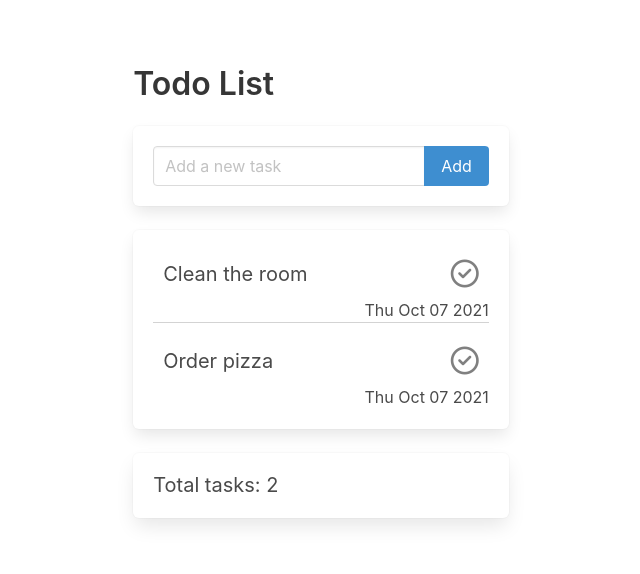
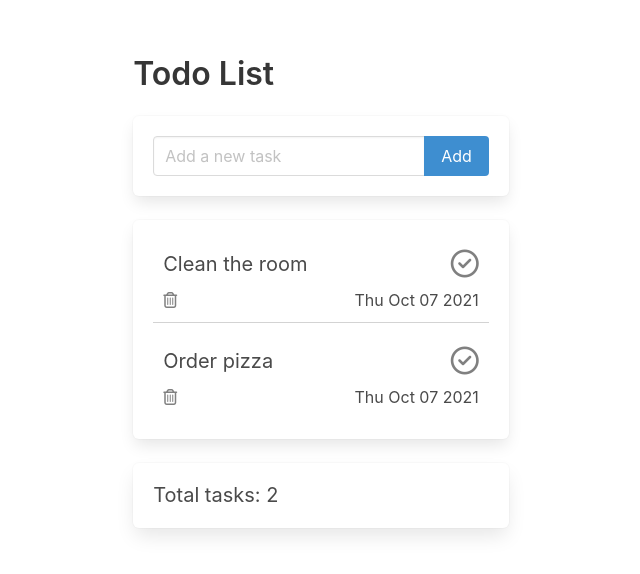
Before and after one commit to POWRFULCOW89/react-bedu, a React (Create React App) app: page / in a window 1280 px wide. Shown: the part 108-682 px from the top of the page, without its empty margins (319-959 px from the left). Built offline with nearby package versions, Linux system fonts and the light colour scheme.

Commit message:
Borrar tareas

```diff
--- a/src/components/TodoList.tsx
+++ b/src/components/TodoList.tsx
@@ -1,73 +1,116 @@
-import '../css/TodoList.css';
+import "../css/TodoList.css";
 import { useState, Component } from "react";
 
 interface Todos {
-    name: string,
-    date: Date
+  name: string;
+  date: Date;
+  handleDeleteTodo?: Function;
 }
 
 const sampleTodos = [
-    {name: "Clean the room", date: new Date()},
-    {name: "Order pizza", date: new Date()}
+  { name: "Clean the room", date: new Date()},
+  { name: "Order pizza", date: new Date()},
 ];
 
 class Todo extends Component<Todos> {
   state = {
-        done: false
+    done: false,
   };
 
-    handleDoneTodo = () => this.setState({done: !this.state.done})
+  handleDoneTodo = () => this.setState({ done: !this.state.done });
 
-    render(){
-        return (<div className="block todo">
-            <div className='todo-header'>
-                <p className='subtitle' style={{textDecoration: this.state.done ? 'line-through' : ''}}>{this.props.name}</p>
+  render() {
+    return (
+      <div className="block todo">
+        <div className="todo-header">
+          <p
+            className="subtitle"
+            style={{ textDecoration: this.state.done ? "line-through" : "" }}
+          >
+            {this.props.name}
+          </p>
 
-                <span className={`todo-header__check ${this.state.done ? 'fas' : 'far'} fa-check-circle`}
-                    style={{color: this.state.done ? 'green' : 'gray'}}
-                    onClick={this.handleDoneTodo}>
-                </span>
+          <span
+            className={`todo-header__check ${
+              this.state.done ? "fas" : "far"
+            } fa-check-circle`}
+            style={{ color: this.state.done ? "green" : "gray" }}
+            onClick={this.handleDoneTodo}
+          ></span>
         </div>
+        <div className="todo-footer">
+            <span
+                className={`todo-header__delete ${
+                this.state.done ? "fas" : "far"
+                } fa-trash-alt`}
+                onClick={() => {
+                    if (this.props?.handleDeleteTodo) this.props.handleDeleteTodo();
+                }}
+            ></span>
             <p className="has-text-right">{this.props.date.toDateString()}</p>
-        </div>);
+        </div>
+      </div>
+    );
   }
 }
 
 const TodoList = () => {
   const [todos, setTodos] = useState<Todos[]>(sampleTodos);
-    const [input, setInput] = useState('');
+  const [input, setInput] = useState("");
+
+
+  const handleNewTodo = () => {
+    let el = document.querySelector("#input") as HTMLButtonElement;
+    let name = el.value;
+    if (name) {
+      let newTodos = [...todos];
+      newTodos.push({ name, date: new Date() });
+      setTodos(newTodos);
+    }
+    setInput('');
+  };
+
+  const handleDeleteTodo = (i: number): void => {
+    const newTodos = [...todos];
+
+    try {
+        newTodos.splice(i, 1);
+    } catch (error) {
+        console.error(error);
+    }
+
+    setTodos(newTodos);
+  }
 
   const renderTodos = (): JSX.Element[] => {
-        return (todos.map(({name, date}) => <Todo name={name} date={date} />));
-    }
+    return todos.map(({ name, date }, i) => <Todo name={name} date={date} handleDeleteTodo={() => handleDeleteTodo(i)} />);
+  };
 
-    const handleNewTodo = () => {
-        let el = document.querySelector('#input') as HTMLButtonElement;
-        let name = el.value;
-        if (name){
-            let newTodos = [...todos];
-            newTodos.push({name, date: new Date()});
-            setTodos(newTodos);
-        }
-    }
 
-    return (<div className="container">
+  return (
+    <div className="container">
       <h1 className="title">Todo List</h1>
 
-        <form className='box'>
+      <form className="box">
         <div className="field has-addons">
           <div className="control">
-                    <input className="input" id="input" type="text" value={input} placeholder="Add a new task"
+            <input
+              className="input"
+              id="input"
+              type="text"
+              value={input}
+              placeholder="Add a new task"
               onChange={(e) => {
                 setInput(e.target.value);
               }}
               onKeyPress={(e) => {
-                        if (e.key === "Enter"){
+                if (e.key === "Enter") {
                   e.preventDefault();
                   e.stopPropagation();
                   handleNewTodo();
                 }
-                    }}/>
+              }}
+            />
           </div>
           <div className="control">
             <a onClick={handleNewTodo} className="button is-info">
@@ -76,11 +119,12 @@ const TodoList = () => {
           </div>
         </div>
       </form>
-        <div >
-            <ul className='todos box' >{renderTodos()}</ul>
+      <div>
+        <ul className="todos box">{renderTodos()}</ul>
       </div>
-        <p className='box mt-5 subtitle'>Total tasks: {todos?.length}</p>
-    </div>);
-}
+      <p className="box mt-5 subtitle">Total tasks: {todos?.length}</p>
+    </div>
+  );
+};
 
 export default TodoList;
--- a/src/css/TodoList.css
+++ b/src/css/TodoList.css
@@ -3,7 +3,7 @@
     border-bottom: 1px solid lightgray;
 }
 
-.todo-header {
+.todo-header, .todo-footer {
     display: flex;
     justify-content: space-between;
     align-items: center;
@@ -26,3 +26,14 @@
 .todo-header__check:hover {
     transform: scale(1.2);
 }
+
+.todo-header__delete {
+    color: gray;
+    transition: all 0.3s ease;
+    cursor: pointer;
+}
+
+.todo-header__delete:hover {
+    color: red;
+    transform: scale(1.1);
+}
```
Also changed, not shown: src/components/Notas.md (deleted, +0 -30 lines), 1 other file (tests, documents, lock files or other folders). Lines whose indentation alone changed are shown as unchanged.
